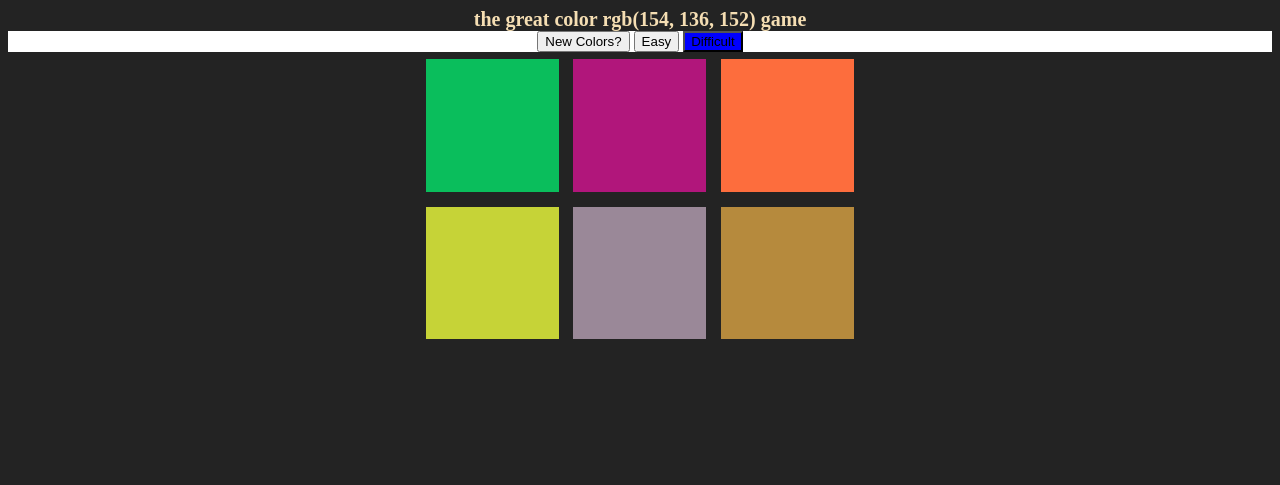
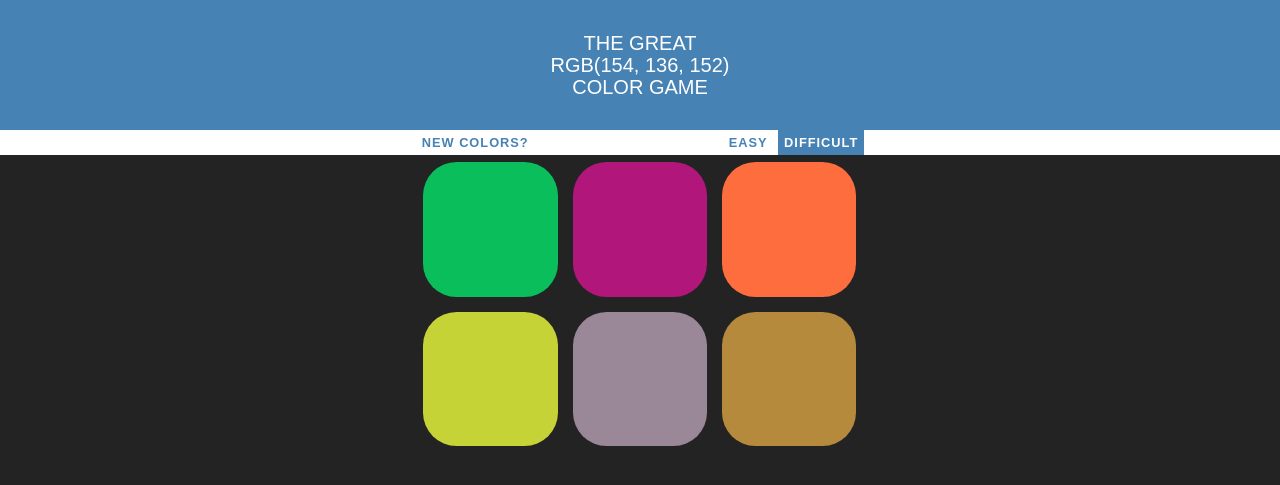
Before and after one commit to NawafSwe/Color-Game, a PHP site: page / in a window 1280 px wide. Shown: the top 485 px of the page. Run offline with PHP 8.4, Linux system fonts and the light colour scheme.

Commit message:
nice project

```diff
--- a/app_script.js
+++ b/app_script.js
@@ -9,7 +9,7 @@ let h1 = document.querySelector('h1');
 let message = document.querySelector('#message');
 let controller = document.querySelector('#controller');
 let picked_color = null;
-
+let list = null;
 let easyMode = document.querySelector('#easy');
 let difficultMode = document.querySelector('#difficult');
 // i will do an event for each them to determine the mode of the game ;;
@@ -30,24 +30,6 @@ difficultMode.addEventListener('click', function () {
 
 startGame();
 
-/*
-code for starting the game ;;
-for (let k = 0; k < squares.length; k++) {
-
-    squares[k].style.backgroundColor = list[k];
-    squares[k].addEventListener('click', function () {
-        if (this.style.backgroundColor != picked_color) {
-            this.style.backgroundColor = '#232323';
-            message.textContent = 'try again!';
-        } else {
-            alterAllSquares(this.style.backgroundColor);
-            message.textContent = 'correct!';
-
-        }
-
-
-    });
-}*/
 
 // picking the random color then display it
 
@@ -86,11 +68,13 @@ function generateRgb() {
 
 // by default it will start the game in the hard mode ;;
 function startGame() {
-    h1.style.backgroundColor = '#232323';
+    h1.style.backgroundColor = 'steelblue';
     message.textContent = '';
-    let list = null;
+    list = null;
     let random_picked_color = 0;
     if (gameMood === false) {
+        // making all squares visible
+        makeSquaresVisible();
         list = generateRandomColors(6);
         random_picked_color = getRandomInt(0, 5);
         picked_color = list[random_picked_color];
@@ -121,6 +105,7 @@ function startGame() {
         });
 
     }
+
     squares[random_picked_color].style.backgroundColor;
     target.textContent = picked_color;
 }
@@ -133,39 +118,15 @@ controller.addEventListener('click', function () {
 });
 
 
-/*
-function startEasy() {
-    clear_last_three_squares();
-    h1.style.backgroundColor = '#232323';
-    message.textContent = '';
-    let list = generateRandomColors(3);
-    let random_picked_color = getRandomInt(0, 2);
-    picked_color = list[random_picked_color];
-    for (let k = 0; k < list.length; k++) {
-
-        squares[k].style.backgroundColor = list[k];
-        squares[k].addEventListener('click', function () {
-            console.log(this.style.backgroundColor + "                " + picked_color);
-            if (this.style.backgroundColor != picked_color) {
-                this.style.backgroundColor = '#232323';
-                message.textContent = 'try again!';
-            } else {
-                alterAllSquares(this.style.backgroundColor, 3);
-                message.textContent = 'correct!';
-
-            }
-
-
-        });
-
-    }
-    squares[random_picked_color].style.backgroundColor;
-    target.textContent = picked_color;
-}*/
-
 function clear_last_three_squares() {
     for (let k = 3; k < 6; k++) {
-        squares[k].style.backgroundColor = ' #232323';
+        squares[k].classList.add('hide');
     }
 
 }
+
+function makeSquaresVisible() {
+    for (let k = 0; k < squares.length; k++) {
+        squares[k].classList.remove('hide')
+    }
+}
--- a/app_style.css
+++ b/app_style.css
@@ -1,36 +1,94 @@
 body {
     background: #232323;
+    margin: 0;
+    font-family: "Arial";
+
+
 }
 
 h1 {
-    margin: 0 auto;
-    color: wheat;
+    padding-top: 2.5%;
+    padding-bottom: 2.5%;
+    margin: 0;
+    line-height: 1.1;
+    color: white;
     font-size: 1.25rem;
     text-align: center;
+    background: steelblue;
+    font-weight: normal;
+    text-transform: uppercase;
 
 }
 
+#target {
+    font-size: 100%;
+}
 
 .square {
     width: 30%;
     margin: 1.66%;
     padding-bottom: 30%;
     float: left;
+    transition: all 700ms;
+    border-radius: 25%;
+
+
+}
+
+
+button:hover {
+    background: steelblue;
+    color: white;
+    transition: all 300ms;
+
+}
+
+.hide {
+    display: none;
+    transition: all 600ms;
+}
+
+
+button {
+    border: none;
+    background: none;
+    text-transform: uppercase;
+    height: 100%;
+    color: steelblue;
+    font-weight: 700;
+    letter-spacing: 1px;
+    font-size: 0.8rem;
+}
+
+#stripe > span {
+    font-weight: 700;
+    font-size: 0.8rem;
+    display: inline-block;
+    width: 12%;
+    letter-spacing: 1px;
+    color: steelblue;
+    text-transform: uppercase;
+    margin-left: 2%;
+
 }
 
 #stripe {
     color: black;
     background: white;
-    height: 25%;
+    height: 25px;
     text-align: center;
+    transition: all 700ms;
 }
 
 .selected {
-    background: blue;
+    background: steelblue;
+    color: white;
+
 }
 
 #container {
     /*  margin 0 auto is to center things*/
     margin: 0 auto;
     max-width: 35%;
+
 }
--- a/home.html
+++ b/home.html
@@ -9,7 +9,11 @@
 <body>
 
 
-<h1>the great color <span id="target">RBP</span> game</h1>
+<h1>The Great
+    <br>
+    <span id="target">RBP</span>
+    <br>
+    Color Game</h1>
 <div id="stripe">
     <button id="controller">
         New Colors?
@@ -18,10 +22,10 @@
     <span id="message"></span>
 
     <button id="easy">Easy</button>
-    <button id="difficult" class="selected">Difficult</button>
+    <button id="difficult" class="selected ">Difficult</button>
 
 </div>
-<div id="container">
+<div id="container" class="trans">
     <div class="square"></div>
     <div class="square"></div>
     <div class="square"></div>
```
